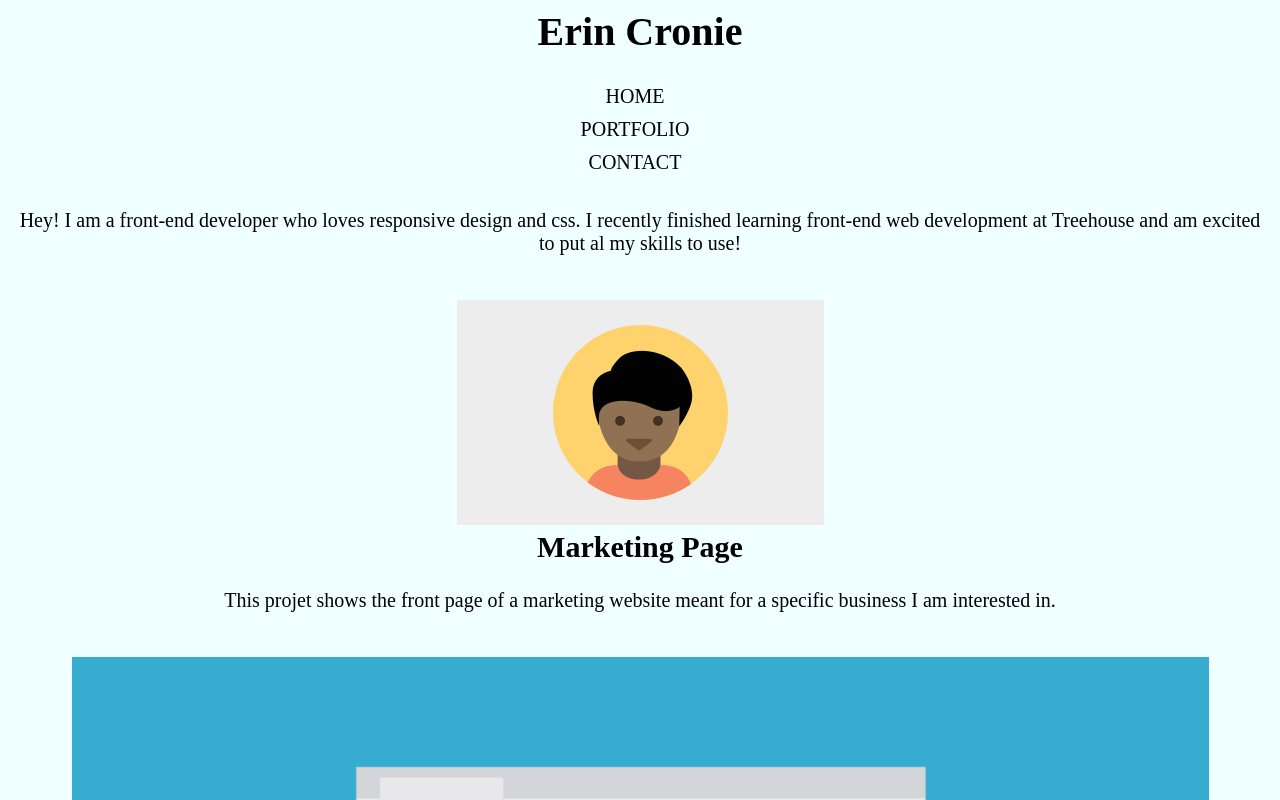
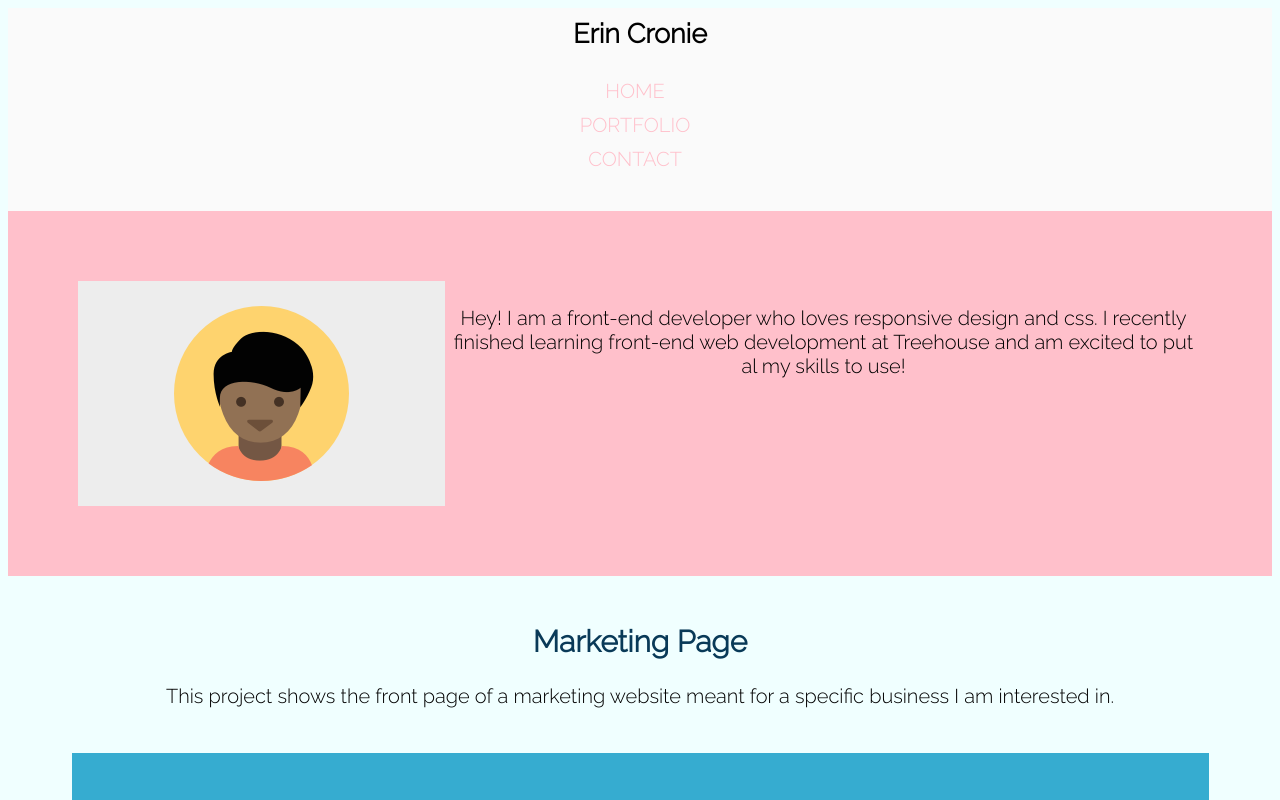
Before and after one commit to ehrenfelser/Treehouse-Unit-2-Project, a plain HTML site: page index.html in a window 1280 px wide. Shown: the top 800 px of the page. Drawn offline with Linux system fonts and the light colour scheme.

Commit message:
Added media queries
working media queries - not finished

```diff
--- a/index.html
+++ b/index.html
@@ -5,28 +5,35 @@
     <meta http-equiv="X-UA-Compatible" content="IE=edge">
     <meta name="viewport" content="width=device-width, initial-scale=1.0">
     <link rel="stylesheet" href="styles.css">
-    <title>Document</title>
+    <link rel="preconnect" href="https://fonts.googleapis.com">
+    <link rel="preconnect" href="https://fonts.gstatic.com" crossorigin>
+    <link href="https://fonts.googleapis.com/css2?family=Raleway:wght@300&display=swap" rel="stylesheet">
+    <title>Erin Cronie - Treehouse Unit 2</title>
 </head>
 <body>
-<header>
+
+
+<header class="header">
     <div class="nav-bar">
-    <h1>Erin Cronie</h1>
-        <ul class="nav">
+        <h1 class="my-name">Erin Cronie</h1>
+            <ul class="nav">
             <li><a href="#home">Home</a></li>
             <li><a href="#Portfolio">Portfolio</a></li>
             <li><a href="#Contact">Contact</a></li>
-        </ul>
+            </ul>
     </div>
 </header>
 
-    <div class="Erin-Cronie">
+
+<main>
+    <div class="profile-container">
         <p>Hey! I am a front-end developer who loves responsive design and css. I recently finished learning front-end web development at Treehouse and am excited to put al my skills to use!</p>
         <img src="images/responsive-layout-profile.png" alt="Digital photo of a cartoon person">
     </div>
     <div class="Portfolio">
         <div class="first-column">
 			<h2>Marketing Page</h2>
-			<p>This projet shows the front page of a marketing website meant for a specific business I am interested in.</p>
+			<p>This project shows the front page of a marketing website meant for a specific business I am interested in.</p>
 			<img src="images/portfolio-1.png" alt="Marketing Page">
 		</div>
         <div class="second-column">
@@ -60,7 +67,7 @@
         <h2>phone: 12345678901</h2>
         <h2>email: erincronie@gmail.com</h2>
     </div>
-
+</main>
 <footer>
     <div class="footer-bar">
     <h3>Erin Cronie</h3>
--- a/styles.css
+++ b/styles.css
@@ -7,6 +7,7 @@ box-sizing: border-box;
 
 html{
 font-size: 1.25em;
+
 
 }
 
@@ -20,6 +21,7 @@ body {
 text-align: center;
 min-height: 100vh;
 background-color: azure;
+font-family: 'Raleway', sans-serif;
 
 }
 
@@ -59,3 +61,118 @@ padding-left: 0%;
 text-align: center;
 
 }
+
+h2,
+h3 {
+color: #093a58
+
+}
+
+/* font-family: 'Raleway', sans-serif; */
+
+/* === Navigation === */
+
+.header {
+text-align: center;
+
+}
+
+.my-name {
+font-size: 1.35em;
+margin: 0;
+
+}
+
+.nav-bar {
+text-align: center;
+display: block;
+padding: 10px 15px;
+color: black;
+
+
+}
+
+.nav-bar  a:hover {
+color: #646464
+
+}
+
+.profile-container,
+.nav-bar {
+font-size: 1em;
+display: block;
+padding: 10px 15px;
+
+}
+
+/* === media queries === */
+@media screen and (min-width: 768px){
+
+.main-header,
+.main-nav,
+.row,
+.footer{
+display: flex;
+
+}
+
+.main-header {
+flex-direction: column;
+align-items: center;
+
+}
+
+.image{
+max-width: 100%;
+
+}
+
+.profile-container {
+display: flex;
+flex-direction: row-reverse;
+color: #000;
+background-color: pink;
+padding: 3.5em;
+margin-bottom: 48px;
+
+}
+
+}
+
+
+
+@media screen and (min-width: 1024px){
+    .header,
+    .nav-bar {
+background: #fafafa;
+
+    }
+
+    .header,
+    .profile-container, {
+flex-direction: row;
+
+    }
+
+    .profile-container {
+
+        margin-right: auto;
+    }
+
+    .nav-bar {
+margin-top: 0;
+align-self: center;
+
+    }
+
+    .nav-bar a {
+        color: pink;
+
+    }
+
+    .nav li {
+
+        margin-left: .60em;
+        margin-right: .60em;
+    }
+}
```
Also changed, not shown: 1 other file.
